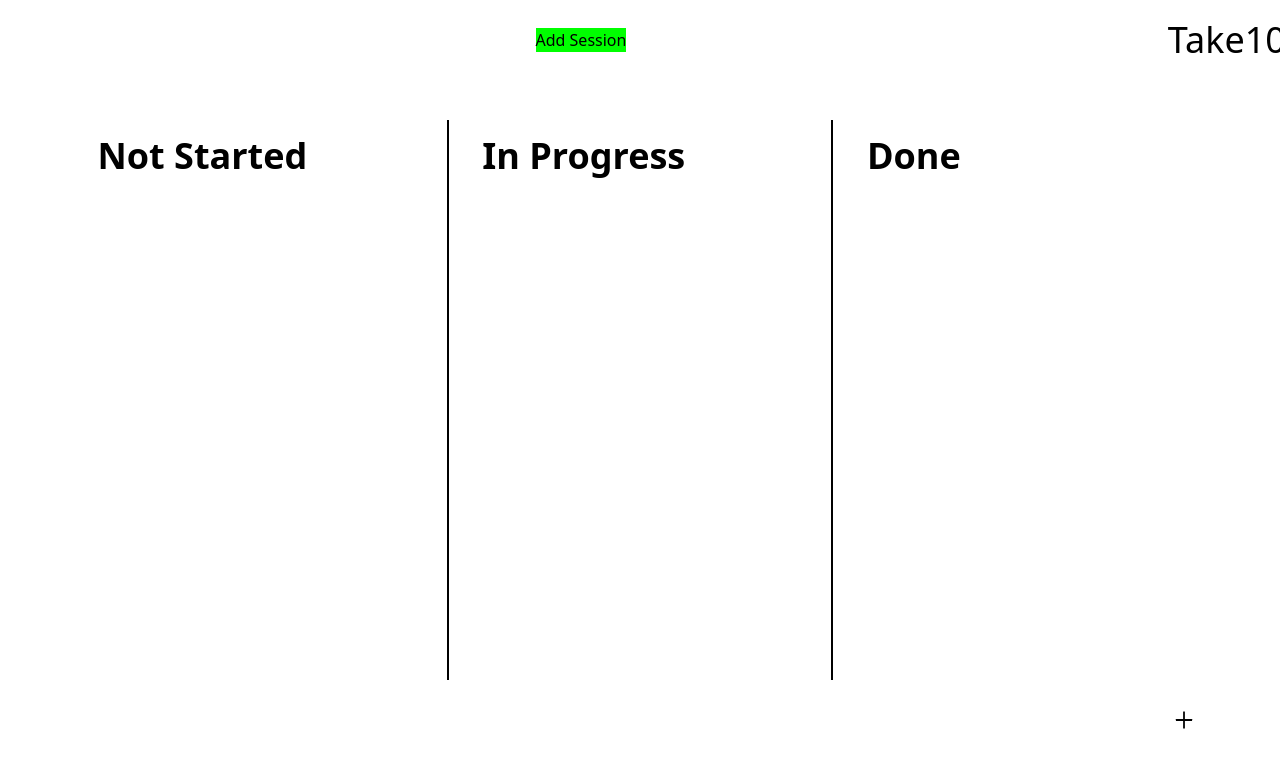
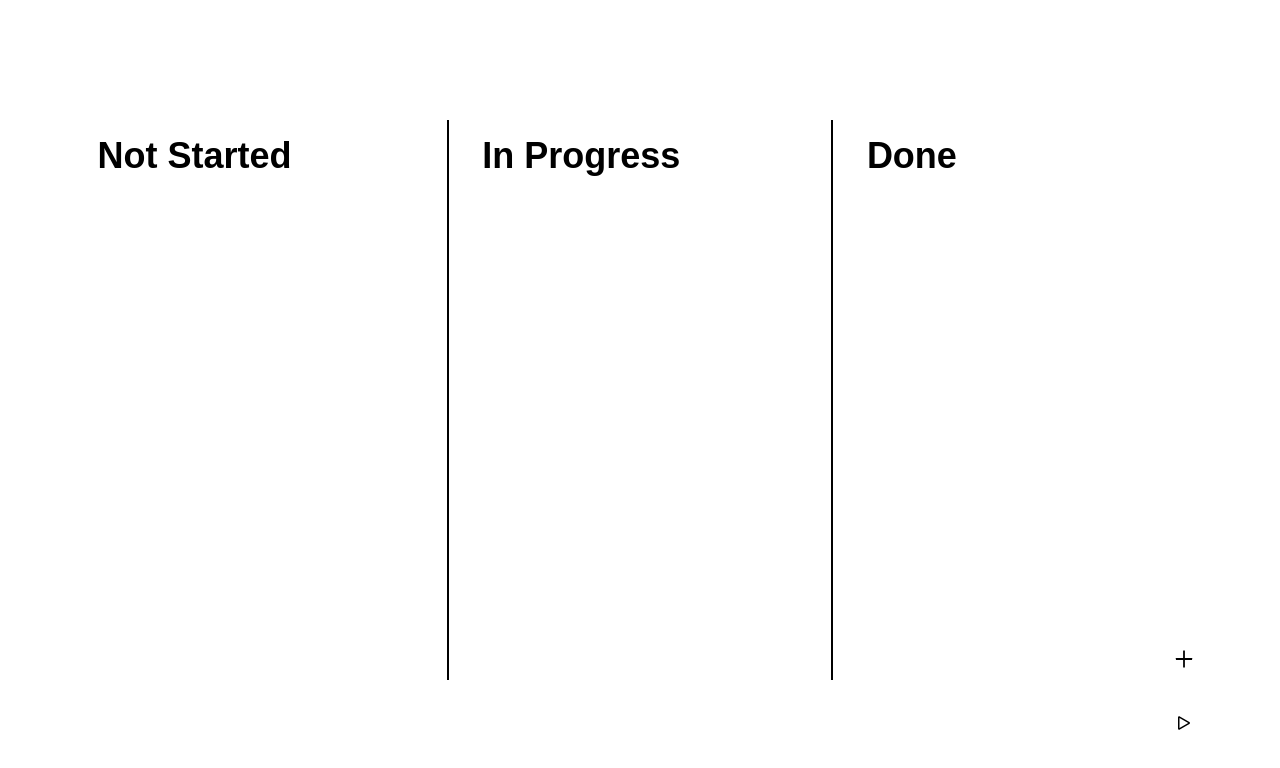
Before and after one commit to mithunb9/TakeTen, a Next.js app in the folder client/: page / in a window 1280 px wide. Shown: the top 768 px of the page. Built offline with nearby package versions, Linux system fonts and the light colour scheme.

Commit message:
update frontend

```diff
--- a/client/components/ColumnComponents.tsx
+++ b/client/components/ColumnComponents.tsx
@@ -48,7 +48,7 @@ return (
                 <button className=' bg-[#ffffff51] text-sm px-5 h-8 flex flex-col justify-center rounded-full items-center'>  {columnTitle}</button>
 
             </div>
-            <div className='flex flex-row w-[90%] h-[20%] justify-evenly item-center ml-[-5%] gap-[10%] mt-[10%]' >
+            <div className='flex flex-row w-[90%] h-[20%] justify-evenly item-center ml-[-2%] gap-[10%] mt-[10%]' >
 
                 <button className='rounded-lg bg-[#ff00006b] text-sm  w-[40%] px-2 flex flex-col justify-center  items-center'>{task.timeToComplete}</button>
                 <button className='rounded-lg bg-[#00a2ff86] text-sm  px-2 w-[40%] flex flex-col justify-center  items-center'>{task.dueDate}</button>
--- a/client/components/NavBar.tsx
+++ b/client/components/NavBar.tsx
@@ -2,7 +2,7 @@ import React, { useState } from "react";
 import Modal from "./Modal";
 
 const Navbar = () => {
-  const [modalOpen, setModalOpen] = useState(false);
+
 
   return (
     <div>
@@ -10,44 +10,8 @@ const Navbar = () => {
         <div>
           <h1 className="text-xl"></h1>
         </div>
-        <div>
-          <button className="bg-[#00ff00]" onClick={() => setModalOpen(true)}>
-            Add Session
-          </button>
-          <Modal
-            isOpen={modalOpen}
-            onClose={() => {
-              setModalOpen(false);
-            }}
-          >
-            <div className="flex flex-col justify-between h-full">
-              {/* Content to be centered */}
-              <div className="flex flex-col items-center">
-                <input
-                  type="number"
-                  placeholder="Number of hours to study"
-                  className="border-2 border-gray-300 p-2 rounded-lg w-full"
-                />
-              </div>
-              <div className="flex flex-row items-center mt-4">
-                <button
-                  className="bg-blue-500 hover:bg-green-500 text-white font-bold py-2 px-4 rounded flex flex-row justify-center items-center"
-                  onClick={() => setModalOpen(false)}
-                >
-                  Confirm
-                </button>
-                <button
-                  onClick={() => setModalOpen(false)}
-                  className="bg-gray-500 hover:bg-red-500 text-white font-bold py-2 px-4 rounded flex flex-row justify-center items-center ml-4"
-                >
-                  Close
-                </button>
-              </div>
-            </div>
-          </Modal>
-        </div>
+
         <div className="flex flex-row justify-between items-center h-[12vh]">
-          <h1 className="text-4xl text-black  px-[5%]">Take10</h1>
         </div>
       </div>
     </div>
--- a/client/pages/screens/kanbanBoard.tsx
+++ b/client/pages/screens/kanbanBoard.tsx
@@ -4,6 +4,7 @@ import Modal from "../../components/Modal";
 import axios from "axios";
 import { GrCheckmark, GrClose } from "react-icons/gr";
 import { AiOutlinePlus } from "react-icons/ai";
+import {BsPlay} from 'react-icons/bs'
 
 interface Task {
   id: number; // Unique identifier for each task
@@ -23,6 +24,8 @@ const KanbanBoard: React.FC = () => {
   const [taskDueDate, setTaskDueDate] = useState("");
   const [taskTime, setTaskTime] = useState("");
   const [shown, setShown] = useState(false);
+
+  const [modalSessionOpen, setModalSessionOpen] = useState(false);
 
   const addTask = () => {
     setModalOpen(true);
@@ -150,13 +153,21 @@ const KanbanBoard: React.FC = () => {
             onDragStart={handleDragStart}
           />
         </div>
-        <div className="w-[90vw] flex justify-end items-center h-[10vh]">
+        <div className="w-[90vw] flex justify-end gap-[15%] items-center h-[10vh]">
+            <div className="flex flex-col gap-[5%] mb-[5%]">
+
+
+
           <button
-            className=" bg-[#ffffff29] rounded-full h-16 flex items-center justify-center w-16 gap-[2%] hover:bg-[#424cb7] hover:text-white hover:delay-150 text-black text-4xl px-5"
+            className="rounded-full h-16 flex items-center justify-center w-16 gap-[2%] hover:bg-[#424cb7] hover:text-white hover:delay-150 text-black text-4xl px-5"
             onClick={addTask}
           >
-            <AiOutlinePlus />
+            <AiOutlinePlus/>
           </button>
+              <button className="rounded-full h-16 flex items-center justify-center w-16 gap-[2%] hover:bg-[#424cb7] hover:text-white hover:delay-150 text-black text-4xl px-5" onClick={() => setModalOpen(true)}>
+                <BsPlay/>
+              </button>
+          </div>
         </div>
       </div>
 
@@ -166,7 +177,7 @@ const KanbanBoard: React.FC = () => {
           setModalOpen(false);
         }}
       >
-        <div className="flex flex-col justify-between h-full">
+        <div className="flex flex-col justify-between text-black h-full">
           {/* Content to be centered */}
           <div className="flex flex-col items-center">
             <input
@@ -209,6 +220,37 @@ const KanbanBoard: React.FC = () => {
           </div>
         </div>
       </Modal>
+      <Modal
+        isOpen={modalOpen}
+        onClose={() => {
+          setModalOpen(false);
+        }}
+      >
+        <div className="flex flex-col text-black justify-between h-full">
+          {/* Content to be centered */}
+          <div className="flex flex-col items-center">
+            <input
+              type="number"
+              placeholder="Number of hours to study"
+              className="border-2 border-gray-300 p-2 rounded-lg w-full"
+            />
+          </div>
+          <div className="flex flex-row items-center mt-4">
+            <button
+              className="bg-blue-500 hover:bg-green-500 text-white font-bold py-2 px-4 rounded flex flex-row justify-center items-center"
+              onClick={() => setModalOpen(false)}
+            >
+              Confirm
+            </button>
+            <button
+              onClick={() => setModalOpen(false)}
+              className="bg-gray-500 hover:bg-red-500 text-white font-bold py-2 px-4 rounded flex flex-row justify-center items-center ml-4"
+            >
+              Close
+            </button>
+          </div>
+        </div>
+      </Modal>
     </>
   );
 };
--- a/client/styles/globals.css
+++ b/client/styles/globals.css
@@ -27,3 +27,7 @@ body {
     )
     rgb(var(--background-start-rgb));
 }
+
+* {
+  font-family: 'Ubuntu', sans-serif;
+}
```
Also changed, not shown: 1 other file (tests, documents, lock files or other folders).
